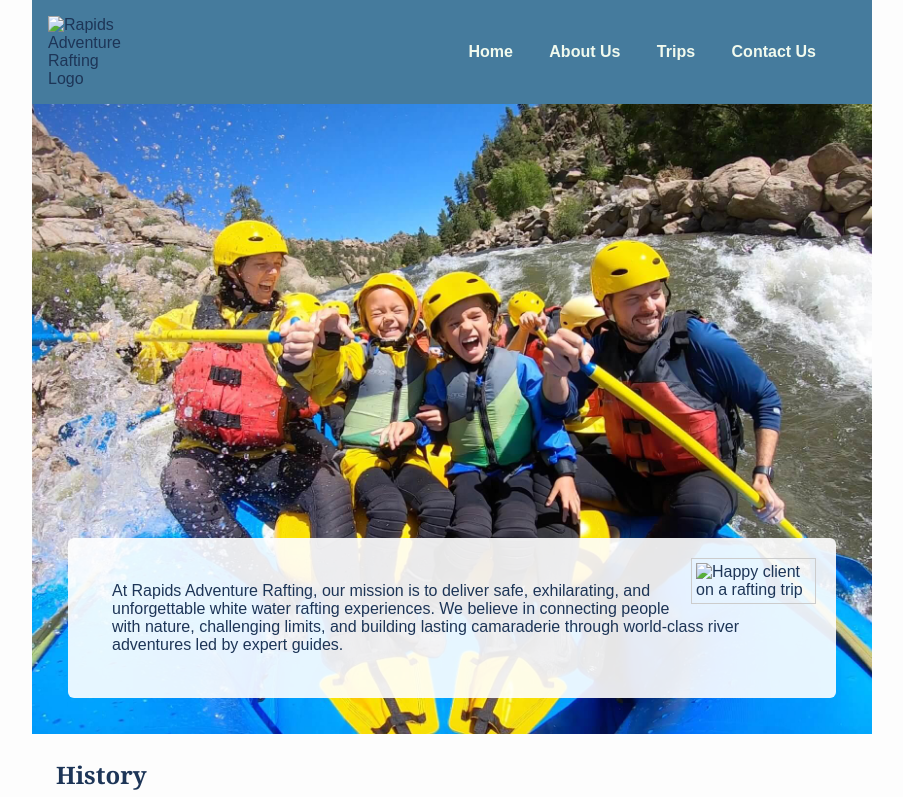
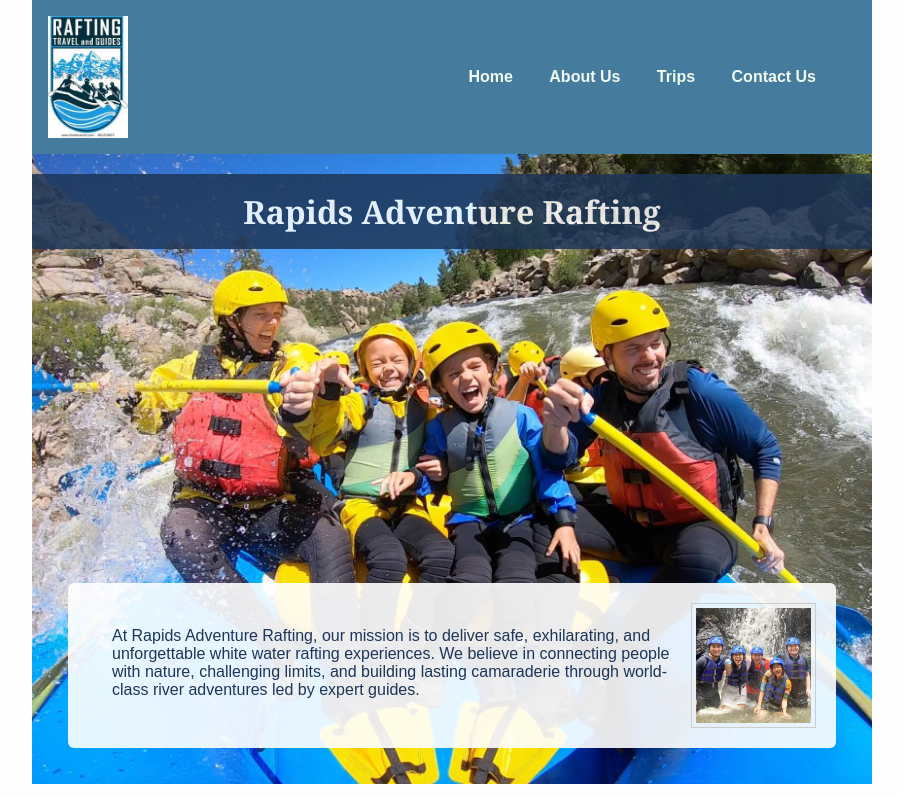
Before and after one commit to Willdad001/wdd130, a plain HTML site: page wwr/about.html in a window 1280 px wide. Shown: the top 797 px of the page, without its empty margins (188-1091 px from the left). Drawn offline with Linux system fonts and the light colour scheme.

Commit message:
about page

```diff
--- a/wwr/about.html
+++ b/wwr/about.html
@@ -12,7 +12,7 @@
 
 <body>
     <header>
-        <img src="images/logo.png" alt="Rapids Adventure Rafting Logo">
+        <img src="images/logo.jpg" alt="Rapids Adventure Rafting Logo">
         <nav>
             <a href="index.html">Home</a>
             <a href="about.html">About Us</a>
@@ -24,8 +24,9 @@
     <main>
         <div class="hero">
             <img src="images/family-adventure.jpg" alt="Rafting adventure background">
+            <h1>Rapids Adventure Rafting</h1>
             <article>
-                <img src="images/happy-client.jpg" alt="Happy client on a rafting trip">
+                <img src="images/Happy-friends.jpg" alt="Happy friends on a rafting trip">
                 <p>At Rapids Adventure Rafting, our mission is to deliver safe, exhilarating, and unforgettable white water rafting experiences. We believe in connecting people with nature, challenging limits, and building lasting camaraderie through world-class river adventures led by expert guides.</p>
             </article>
         </div>
```
